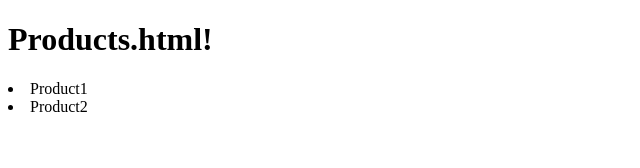
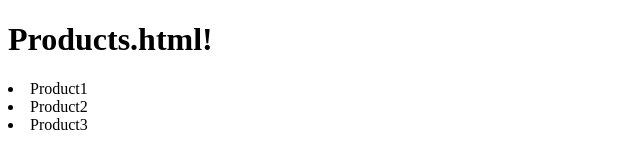
Before and after one commit to plizeee/GitBranches, a plain HTML site: page products.html in a window 1280 px wide. Shown: the full height of the page, 0-640 px from the left. Drawn offline with Linux system fonts and the light colour scheme.

Commit message:
added third product to products.html

```diff
--- a/products.html
+++ b/products.html
@@ -7,5 +7,6 @@
         <h1>Products.html!</h1>
         <li>Product1</li>
         <li>Product2</li>
+        <li>Product3</li>
     </body>
 </html>
```
